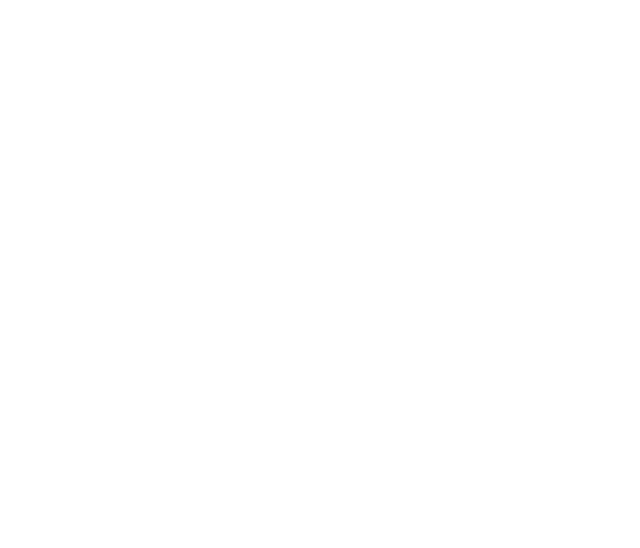
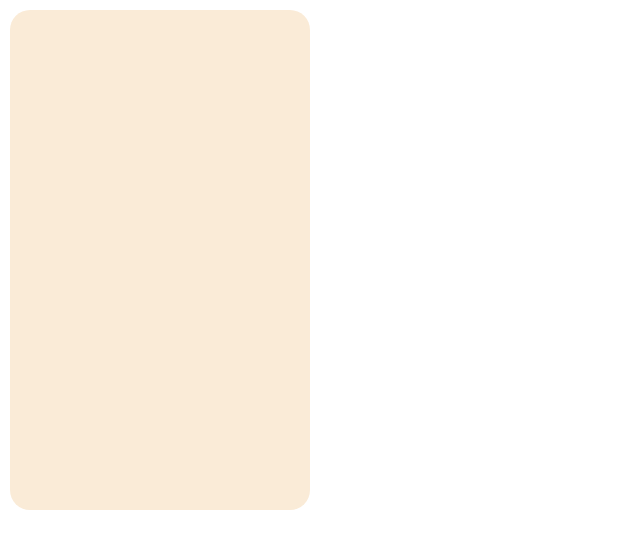
Before and after one commit to hehecoi222/phishing-extension, a browser extension: page index.html in a window 1280 px wide. Shown: the whole page, without its empty margins (0-640 px from the left). Drawn offline with nearby package versions, Linux system fonts and the light colour scheme.

Commit message:
new file:   css/style.css 	modified:   index.html

```diff
--- /dev/null
+++ b/css/style.css
@@ -0,0 +1,20 @@
+body{
+    background-color: white;
+    font-family: 'Roboto', sans-serif;
+    font-size: 16px;
+    color: #333;
+    line-height: 1.5;
+    margin: 10px;
+    padding: 0;
+    width: 300px;
+    height: 500px;
+}
+.container{
+    border-radius: 20px;
+    background-color: antiquewhite;
+    border-style: fade;
+    border-width: 3px;
+    width: 100%;
+    height: 100%;
+    padding-top: 20px;
+}
--- a/index.html
+++ b/index.html
@@ -1,9 +1,10 @@
 <!DOCTYPE html>
 <html>
 <head>
-    <title>Covid-19 Stats- UK</title>
+    <title>URL Checker</title>
     <meta charset="utf-8">
     <link href="https://cdn.jsdelivr.net/npm/bootstrap@5.1.3/dist/css/bootstrap.min.css" rel="stylesheet">
+    <link rel="stylesheet" href="css/style.css">
 </head>
 <body>
     <div class="container">
```
